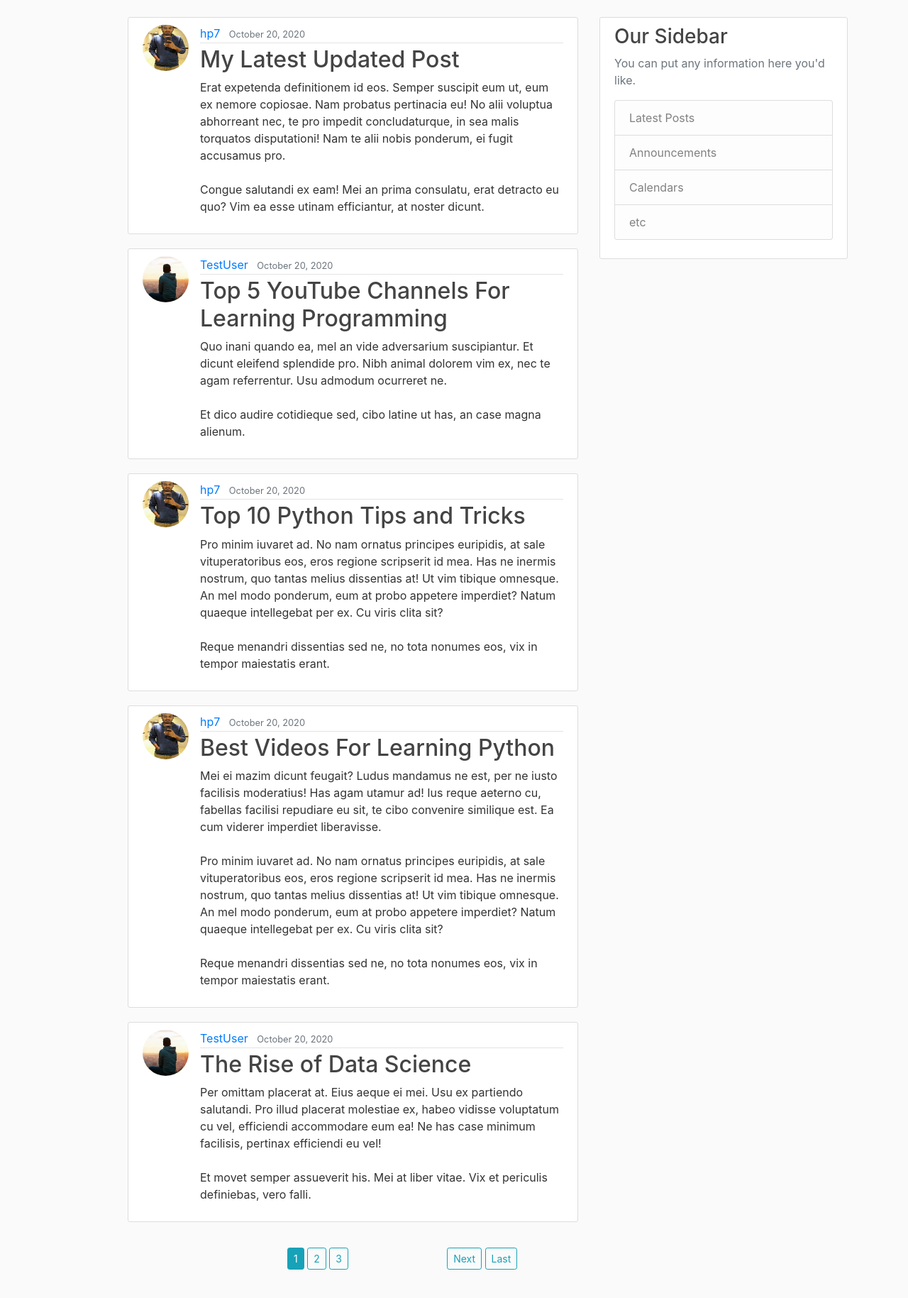
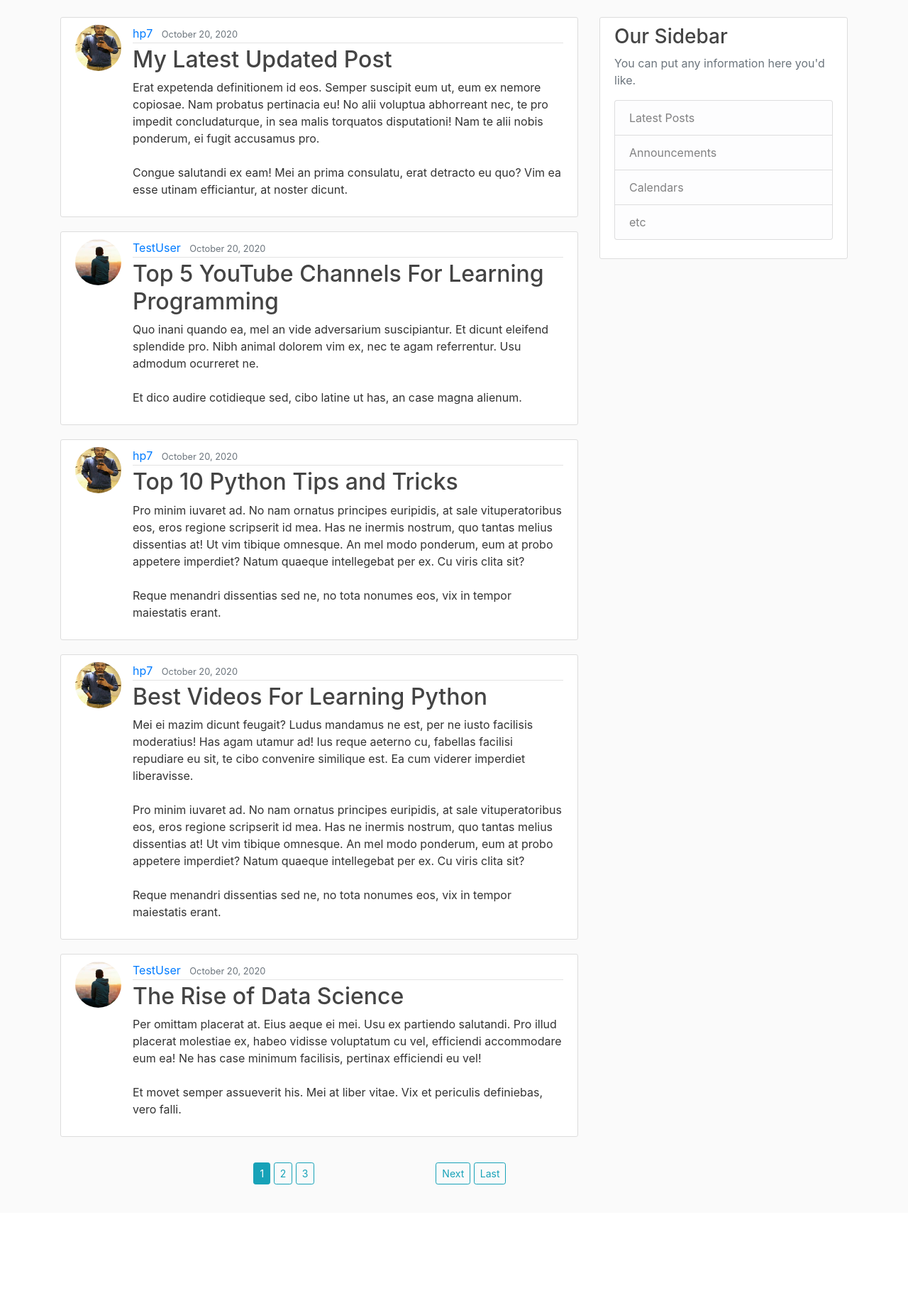
Before and after one commit to hemanthpolaki/BLOGGER, a Django app: page / in a window 1280 px wide. Shown: the part 56-1885 px from the top of the page at 71% size. After the commit the page ends 1725 px from the top, so only its background shows below. Run offline with Django 3.2, Linux system fonts and the light colour scheme; data comes from the database, SQL or seed files in the repository; some libraries are stand-ins or nearby versions.

Commit message:
Rectifying error with css

```diff
--- a/blog/templates/blog/base.html
+++ b/blog/templates/blog/base.html
@@ -1,23 +1,23 @@
 {% load static %}
 
 <!DOCTYPE html>
-<html lang="en">
+<html>
     <head>
-        <meta charset="UTF-8">
-        <meta name="viewport" content="width=device-width, initial-scale=1.0">
+        <!-- Required meta tags -->
+        <meta charset="utf-8">
+        <meta name="viewport" content="width=device-width, initial-scale=1, shrink-to-fit=no">
 
         <!-- Bootstrap CSS -->
-        <link rel="stylesheet" href="https://stackpath.bootstrapcdn.com/bootstrap/4.5.2/css/bootstrap.min.css">
+        <link rel="stylesheet" href="https://maxcdn.bootstrapcdn.com/bootstrap/4.0.0/css/bootstrap.min.css" integrity="sha384-Gn5384xqQ1aoWXA+058RXPxPg6fy4IWvTNh0E263XmFcJlSAwiGgFAW/dAiS6JXm" crossorigin="anonymous">
+
         <link rel="stylesheet" type="text/css" href="{% static 'blog/main.css' %}">
 
         {% if title %}
-            <title>Blogger - {{title}}</title>
+            <title>Blogger - {{ title }}</title>
         {% else %}
             <title>Blogger</title>
         {% endif %}
-
     </head>
-
     <body>
         <header class="site-header">
         <nav class="navbar navbar-expand-md navbar-dark bg-steel fixed-top">
@@ -46,10 +46,9 @@
             </div>
         </nav>
         </header>
-        <main role="main" class='container'>
+        <main role="main" class="container">
         <div class="row">
-              <div class="col-md-1"></div>
-              <div class="col-md-7">
+            <div class="col-md-8">
             {% if messages %}
                 {% for message in messages %}
                 <div class="alert alert-{{ message.tags }}">
@@ -74,5 +73,11 @@
             </div>
         </div>
         </main>
+
+        <!-- Optional JavaScript -->
+        <!-- jQuery first, then Popper.js, then Bootstrap JS -->
+        <script src="https://code.jquery.com/jquery-3.2.1.slim.min.js" integrity="sha384-KJ3o2DKtIkvYIK3UENzmM7KCkRr/rE9/Qpg6aAZGJwFDMVNA/GpGFF93hXpG5KkN" crossorigin="anonymous"></script>
+        <script src="https://cdnjs.cloudflare.com/ajax/libs/popper.js/1.12.9/umd/popper.min.js" integrity="sha384-ApNbgh9B+Y1QKtv3Rn7W3mgPxhU9K/ScQsAP7hUibX39j7fakFPskvXusvfa0b4Q" crossorigin="anonymous"></script>
+        <script src="https://maxcdn.bootstrapcdn.com/bootstrap/4.0.0/js/bootstrap.min.js" integrity="sha384-JZR6Spejh4U02d8jOt6vLEHfe/JQGiRRSQQxSfFWpi1MquVdAyjUar5+76PVCmYl" crossorigin="anonymous"></script>
     </body>
 </html>
```
Lines whose indentation alone changed are shown as unchanged.
